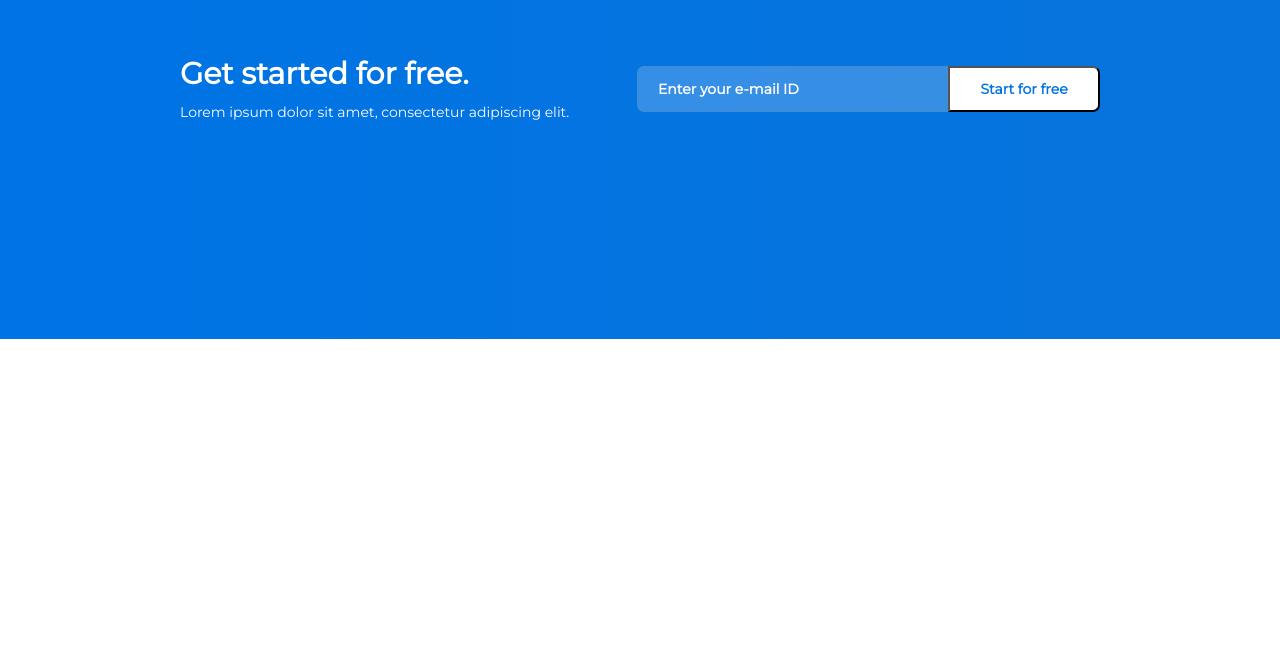
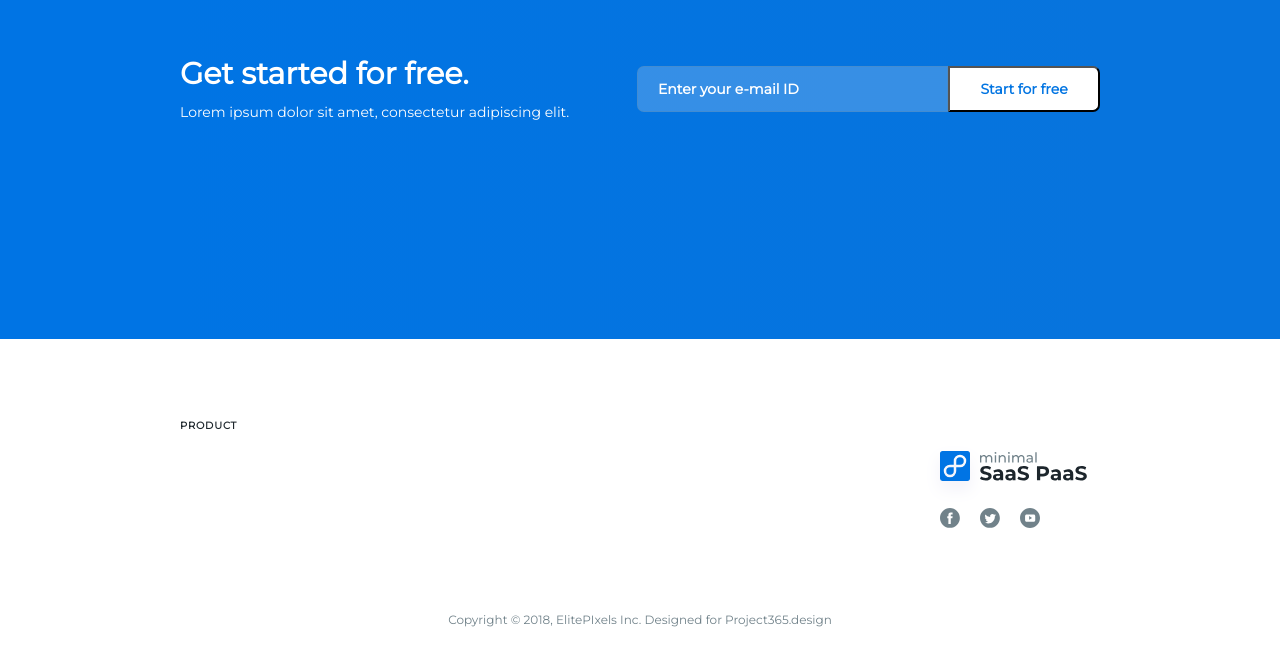
Before and after one commit to Guseff/html-practice, a React (Create React App) app in the folder saas/: page / in a window 1280 px wide. Shown: the part 4189-4854 px from the top of the page. Before the commit the page ends 4558 px from the top, so only its background shows below. Built offline with nearby package versions, Linux system fonts and the light colour scheme.

Commit message:
array as props?

```diff
--- a/saas/src/App.js
+++ b/saas/src/App.js
@@ -6,6 +6,7 @@ import StartBlue from './components/StartBlue';
 import Browser from './components/Browser';
 import UglyBlock from './components/UglyBlock';
 import FinalBlock from './components/FinalBlock';
+import Footer from './components/Footer';
 
 import './App.css';
 
@@ -28,6 +29,7 @@ class App extends Component {
         />
         <FinalBlock />
         <StartBlue />
+        <Footer />
       </div>
     );
   }
--- a/saas/src/components/FinalBlock/index.js
+++ b/saas/src/components/FinalBlock/index.js
@@ -24,7 +24,7 @@ class FinalBlock extends Component {
           />
           <FinalMini
             img = {img2}
-            title = 'Be at peace.'
+            title = 'Adapt, evolve.'
           />
           <FinalMini
             img = {img3}
--- /dev/null
+++ b/saas/src/components/Footer/index.js
@@ -0,0 +1,49 @@
+import React, { Component } from 'react';
+
+import FooterList from '../FooterList';
+
+import logo from '../../assets/images/logo.svg';
+import fb from '../../assets/images/fb-ico.svg';
+import tw from '../../assets/images/tw-ico.svg';
+import yt from '../../assets/images/yt-ico.svg';
+import './style.css';
+
+class Footer extends Component {
+  render() {
+    return (
+      <footer className="footer">
+        <div className="footer-main">
+          <div className="footer-lists">
+            <FooterList
+              title='product'
+              ref = {[
+                '<a href="#">Features</a>',
+                '<a href="#">Use Cases</a>',
+                '<a href="#">Pricing</a>'
+              ]}
+            />
+          </div>
+          <div className="footer-social">
+            <img alt="" src={logo} className="logo" />
+            <div className="social-list">
+              <a href="#" className="social-href">
+                <img alt="" src={fb} />
+              </a>
+              <a href="#" className="social-href">
+                <img alt="" src={tw} />
+              </a>
+              <a href="#" className="social-href">
+                <img alt="" src={yt} />
+              </a>
+            </div>
+          </div>
+        </div>
+        <div className="copyright">
+          Copyright &copy; 2018, ElitePIxels Inc. Designed for Project365.design
+        </div>
+      </footer>
+    );
+  }
+}
+
+export default Footer;
--- /dev/null
+++ b/saas/src/components/Footer/style.css
@@ -0,0 +1,52 @@
+.footer {
+  width: 100%;
+  margin: 80px 0;
+  display: flex;
+  flex-direction: column;
+  align-items: center;
+}
+
+.footer-main {
+  width: 100%;
+  display: flex;
+  justify-content: space-between;
+}
+
+.footer-lists {
+  display: flex;
+  justify-content: start;
+}
+
+.footer-list-block {
+  display: flex;
+  flex-direction: column;
+  align-items: flex-start;
+}
+
+.footer-social {
+  width: 160px;
+  margin-top: 32px;
+}
+
+.logo {
+  width: 162px;
+  height: 60px;
+  margin: -7px 0 0 -15px;
+  object-fit: contain;
+}
+
+.social-href {
+  margin-right: 20px;
+}
+
+.social-href img {
+  width: 20px;
+  height: 20px;
+}
+
+.copyright {
+  margin-top: 80px;
+  font-size: 12px;
+  font-weight: 500;
+  color: #71828a;
+}
--- /dev/null
+++ b/saas/src/components/FooterList/index.js
@@ -0,0 +1,17 @@
+import React, { Component } from 'react';
+
+import './style.css';
+
+class FooterList extends Component {
+  render() {
+    return (
+      <div className="footer-list">
+        <div className="footer-list--title">
+          {this.props.title}
+        </div>
+      </div>
+    );
+  }
+}
+
+export default FooterList;
--- /dev/null
+++ b/saas/src/components/FooterList/style.css
@@ -0,0 +1,22 @@
+.footer-list {
+  width: 200px;
+  display: flex;
+  flex-direction: column;
+}
+
+.footer-list--title {
+  font-size: 10px;
+  font-weight: 600;
+  letter-spacing: 0.8px;
+  color: #1d262c;
+  text-transform: uppercase;
+  margin-bottom: 10px
+}
+
+.footer-list a {
+  font-size: 14px;
+  line-height: 3.14;
+  color: #71828a;
+  text-decoration: none;
+  cursor: pointer;
+}
```
